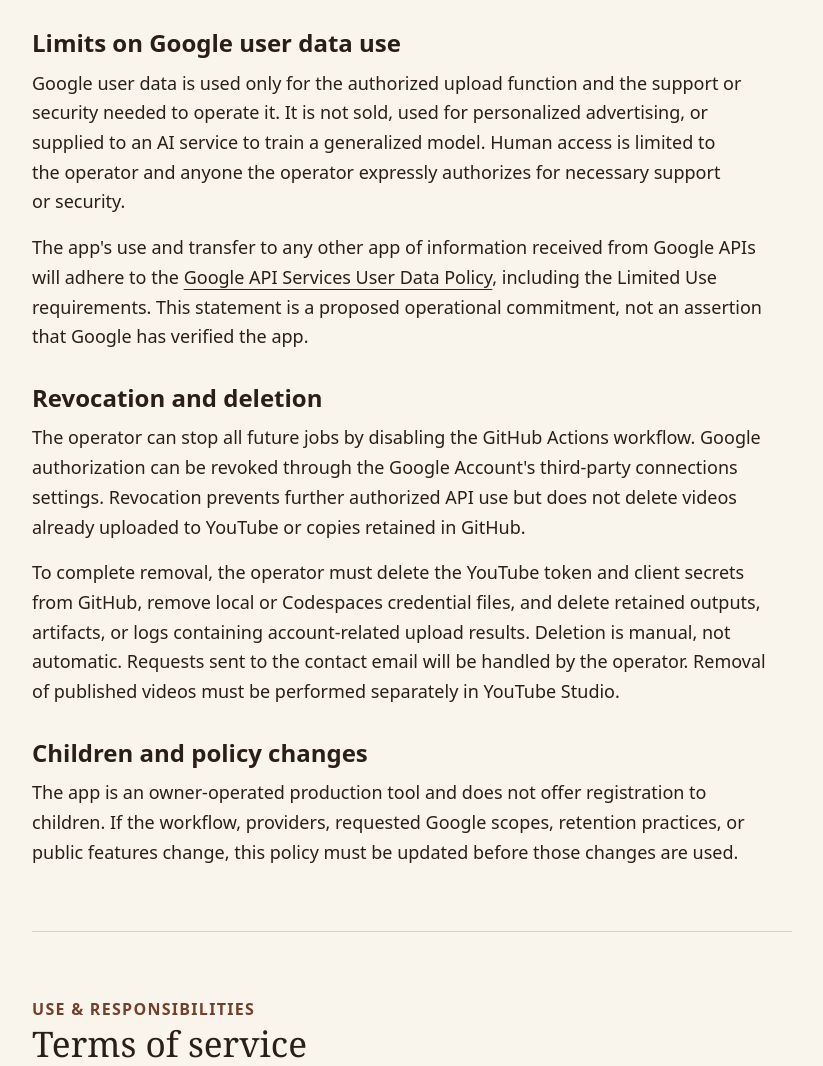
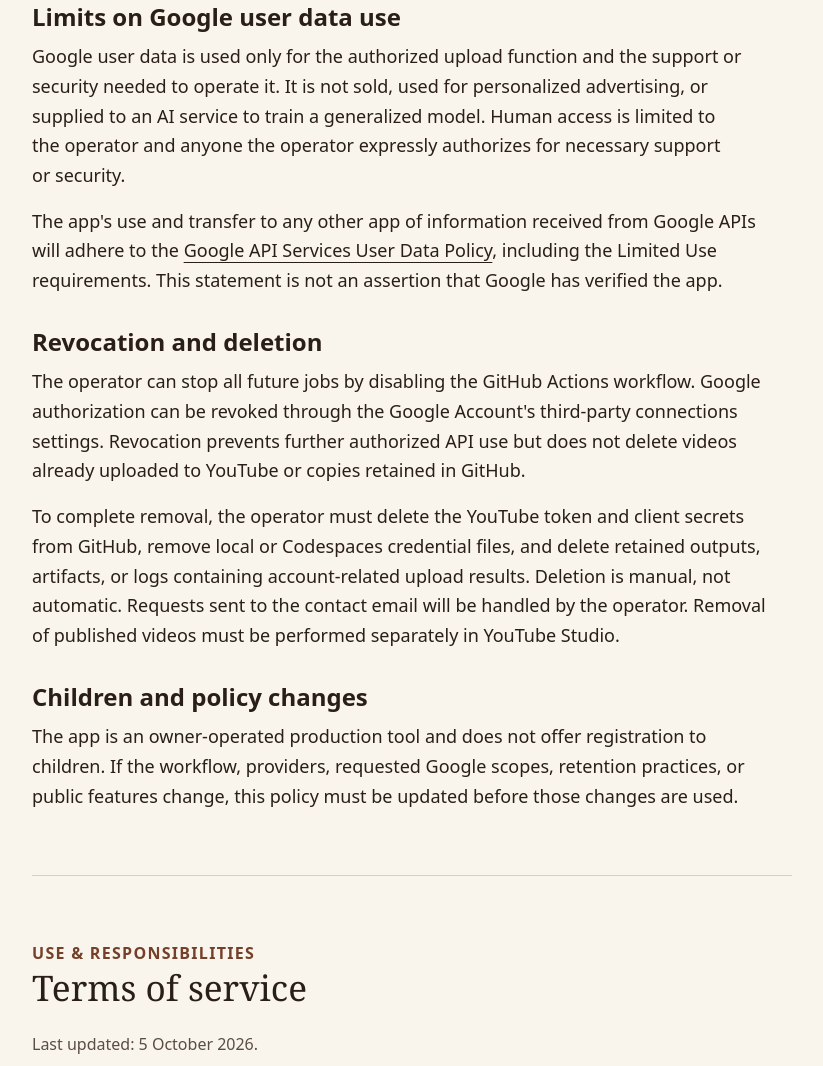
Before and after one commit to haisam1130/haisam1130.github.io, a plain HTML site: page index.html in a window 1280 px wide. Shown: the part 2686-3752 px from the top of the page, without its empty margins (82-905 px from the left). Drawn offline with Linux system fonts and the light colour scheme; a web font is replaced by a local one.

Commit message:
Finalize policy wording for owner approval

```diff
--- a/index.html
+++ b/index.html
@@ -16,17 +16,17 @@
 <section class="hero"><div class="eyebrow">History &amp; Mystery · Personal creator workflow</div><h1>Short histories.<br>Careful permissions.</h1><p>YouTube Shorts Automation is a personal tool for producing English History &amp; Mystery videos. It combines reference-based scripting, narrated audio, licensed illustrative images, captions, and a YouTube upload adapter controlled by the channel owner.</p></section>
 <section class="overview" id="about"><h2>What the app does</h2><div><p>The production workflow runs in the operator's private GitHub repository. It prepares scripts, narration, vertical videos, and descriptions. Google authorization is used only to enable uploads to the YouTube account selected during consent.</p><p>The workflow is currently preview-only. Uploads and a planned two-Shorts-per-day schedule are disabled until the owner approves them and the relevant Google requirements are met. This website is informational: it does not provide a public sign-in, collect Google passwords, or grant access to the production workflow.</p><p>The app is operated by the owner of the GitHub account <strong>haisam1130</strong>. It is not a Google or YouTube product.</p></div></section>
 <article id="privacy" class="prose">
-<div class="eyebrow">Data &amp; permissions</div><h2>Privacy policy</h2><p class="meta">Prepared 5 October 2026. Proposed policy for the operator's review before public publication.</p>
+<div class="eyebrow">Data &amp; permissions</div><h2>Privacy policy</h2><p class="meta">Last updated: 5 October 2026.</p>
 <h3>Scope and contact</h3><p>This policy describes the personal YouTube Shorts Automation workflow and its informational website. The workflow is for the operator's own channel, not a public account-management service. For questions or deletion requests, contact <a class="contact" href="mailto:haisam1130@gmail.com">haisam1130@gmail.com</a>.</p>
 <h3>Google data accessed and used</h3><p>The app requests the Google OAuth permission <code>youtube.upload</code>. When uploads are enabled, it sends the generated video file and its title, description, tags, and upload settings to YouTube. It receives upload results such as the video identifier. The current workflow does not request Gmail, Drive, contacts, viewer profiles, YouTube analytics, or advertising-account access.</p><p>OAuth access tokens, refresh tokens, and OAuth client credentials authorize the upload adapter. The app does not ask for or store the operator's Google password. The operator chooses the destination Google account or YouTube channel during authorization.</p>
 <h3>Storage and security</h3><p>Production credentials are stored as secrets in the private GitHub repository and restored to temporary credential files when needed. Local or Codespaces authorization can also create a token file that the operator must protect and delete when no longer needed. Credentials are not intended for public repositories, public websites, or preview artifacts.</p><p>Generated videos, scripts, reference URLs, image credits, and speech timestamps may be retained in output folders and GitHub Actions artifacts. Preview artifacts currently have a three-day retention setting. Topic history and workflow logs may remain longer; the operator controls their deletion. OAuth credentials remain until the operator removes them or replaces them. Provider backups and operational logs follow each provider's own practices.</p>
 <h3>Service providers and sharing</h3><p>GitHub hosts the private workflow and secrets. Google and YouTube process authorization and uploads. OpenAI receives topic-generation and script prompts; the script-generation code does not intentionally send Google OAuth tokens or private YouTube account data to OpenAI. Edge TTS receives narration text. Pixabay and Wikimedia receive visual search terms and serve images. Wikipedia supplies public reference text. These providers process requests under their own terms and privacy practices.</p><p>The informational website uses no application analytics, advertising scripts, or sign-in form. Its hosting provider may process IP addresses and request logs. Fontshare serves the website's fonts and receives browser requests. Email messages sent to the contact address are handled by the email provider.</p>
-<h3>Limits on Google user data use</h3><p>Google user data is used only for the authorized upload function and the support or security needed to operate it. It is not sold, used for personalized advertising, or supplied to an AI service to train a generalized model. Human access is limited to the operator and anyone the operator expressly authorizes for necessary support or security.</p><p>The app's use and transfer to any other app of information received from Google APIs will adhere to the <a href="https://developers.google.com/terms/api-services-user-data-policy" target="_blank" rel="noopener noreferrer">Google API Services User Data Policy</a>, including the Limited Use requirements. This statement is a proposed operational commitment, not an assertion that Google has verified the app.</p>
+<h3>Limits on Google user data use</h3><p>Google user data is used only for the authorized upload function and the support or security needed to operate it. It is not sold, used for personalized advertising, or supplied to an AI service to train a generalized model. Human access is limited to the operator and anyone the operator expressly authorizes for necessary support or security.</p><p>The app's use and transfer to any other app of information received from Google APIs will adhere to the <a href="https://developers.google.com/terms/api-services-user-data-policy" target="_blank" rel="noopener noreferrer">Google API Services User Data Policy</a>, including the Limited Use requirements. This statement is not an assertion that Google has verified the app.</p>
 <h3>Revocation and deletion</h3><p>The operator can stop all future jobs by disabling the GitHub Actions workflow. Google authorization can be revoked through the Google Account's third-party connections settings. Revocation prevents further authorized API use but does not delete videos already uploaded to YouTube or copies retained in GitHub.</p><p>To complete removal, the operator must delete the YouTube token and client secrets from GitHub, remove local or Codespaces credential files, and delete retained outputs, artifacts, or logs containing account-related upload results. Deletion is manual, not automatic. Requests sent to the contact email will be handled by the operator. Removal of published videos must be performed separately in YouTube Studio.</p>
 <h3>Children and policy changes</h3><p>The app is an owner-operated production tool and does not offer registration to children. If the workflow, providers, requested Google scopes, retention practices, or public features change, this policy must be updated before those changes are used.</p>
 </article>
 <article id="terms" class="prose">
-<div class="eyebrow">Use &amp; responsibilities</div><h2>Terms of service</h2><p class="meta">Prepared 5 October 2026. Proposed terms for the operator's review before public publication.</p>
+<div class="eyebrow">Use &amp; responsibilities</div><h2>Terms of service</h2><p class="meta">Last updated: 5 October 2026.</p>
 <h3>Personal use</h3><p>YouTube Shorts Automation is a personal, owner-operated workflow. This website is not an invitation for third parties to connect their accounts or a paid subscription service. Google authorization grants the workflow only the permissions shown on Google's consent screen.</p>
 <h3>Owner responsibilities</h3><p>The operator is responsible for securing credentials, choosing the correct channel, reviewing historical claims, meeting image-license and attribution conditions, configuring audience and upload settings, and monitoring published content. The operator must comply with Google and YouTube requirements, applicable laws, and each connected provider's terms.</p><p>Use of the YouTube API is subject to the <a href="https://www.youtube.com/t/terms" target="_blank" rel="noopener noreferrer">YouTube Terms of Service</a>. Do not use the workflow to infringe intellectual property, impersonate others, evade platform safeguards, or generate misleading or prohibited content.</p>
 <h3>Automation limits and costs</h3><p>AI-generated scripts may contain errors, and illustrative stock images may not show the exact subject discussed. Automated checks are not a substitute for factual or legal review. Services may fail, impose quotas, change their requirements, or delay execution. No guarantee is made about uninterrupted operation, audience growth, monetization, revenue, or Google approval.</p><p>OpenAI API usage, hosting or compute beyond applicable allowances, and other paid services may incur separate charges. The operator is responsible for budgets, billing settings, and monitoring. Disabling a schedule does not remove previously uploaded content or cancel provider billing arrangements.</p>
```
